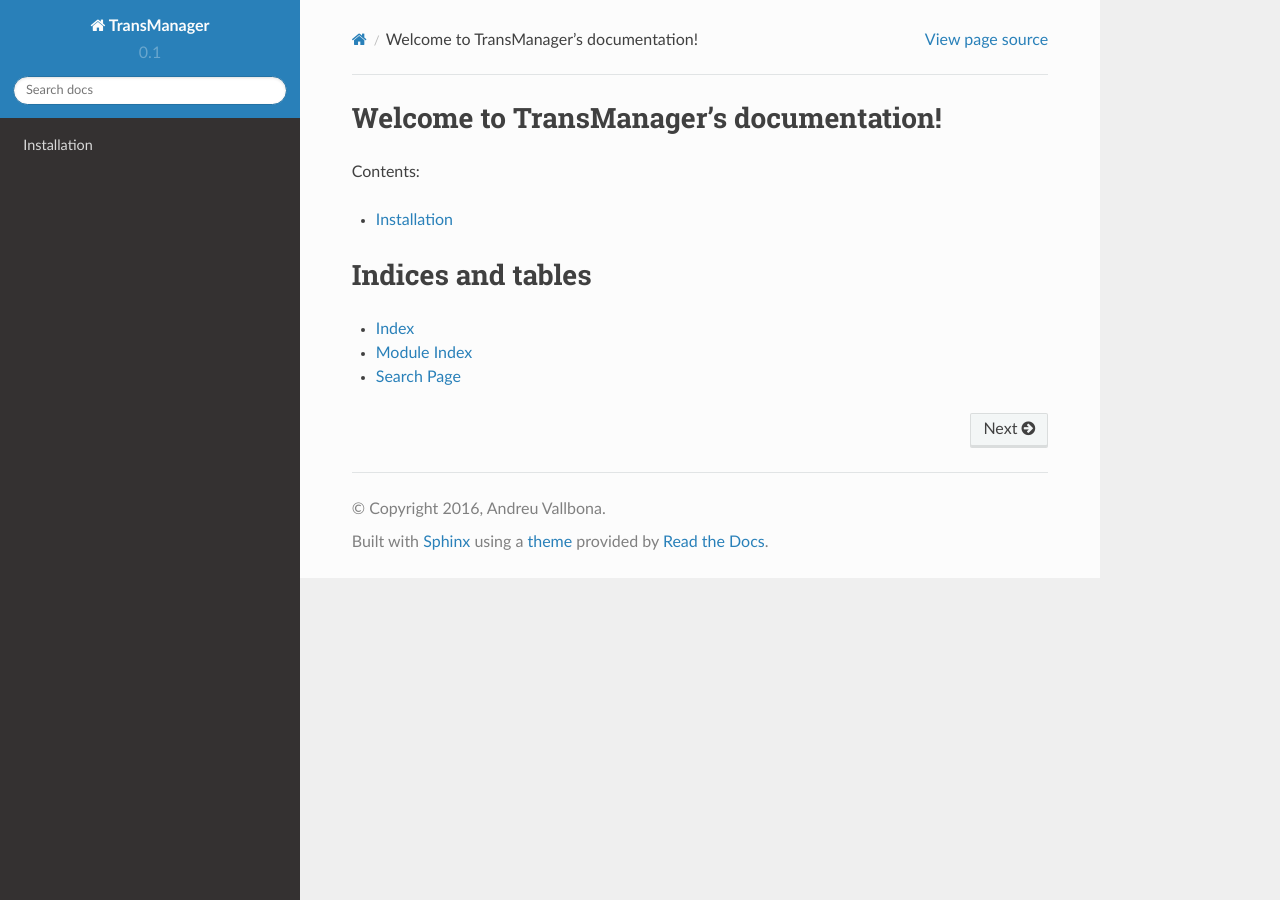
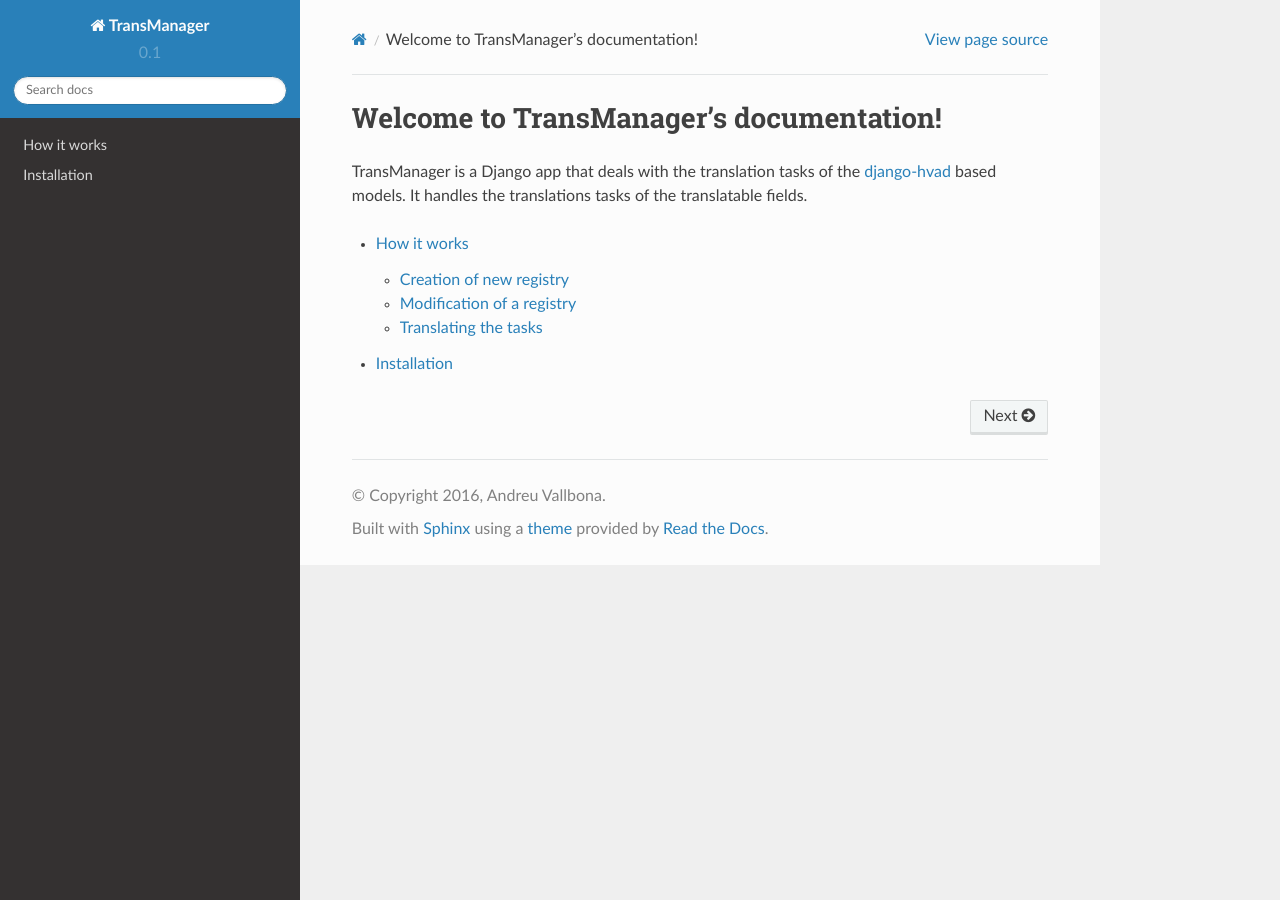
Before and after one commit to APSL/transmanager, a Sphinx documentation site: the page built from docs/index.rst, in a window 1280 px wide. Built offline with Sphinx 7.4.7 and the Read the Docs theme 2.0.0, drawn with Linux system fonts in a browser that asks for light colours; pages that are not in the unit, such as notebooks, are missing from menus.

Commit message:
documentation in progress

```diff
--- /dev/null
+++ b/docs/how_it_works.rst
@@ -0,0 +1,31 @@
+************
+How it works
+************
+TransManager its based on the handling pre_save django signal. This allow to detect the changes done in
+the translatable fields of a model.
+
+The system has to be configured as follows, every model has to have set the languages we want the translations to.
+We can set the languages per app as well, in this case if a model has no languages configured we'll take
+the model app specified languages. Besides, every language defined on the TransManager admin has to have
+an user assigned. An user can have more than one languages assigned. If there is a language without a user,
+the translations tasks will not be created.
+
+
+Creation of new registry
+------------------------
+When a new registry is created we create a new translation task for every translatable not empty field in
+every language configured for the model we're the new registry.
+
+
+Modification of a registry
+--------------------------
+When we modify a register, we will create a translation task for every modified translatable field
+in the original language.
+
+
+Translating the tasks
+---------------------
+Once the tasks are created they have to be translated. When we translate the task, having the main
+language original text as reference in the edition form, at the moment of saving the task the main
+object will be updated. This way it have the advantage that the translator user does not have to have
+access to the main content models, avoiding undesired deletions or modifications on these main models.
--- a/docs/index.rst
+++ b/docs/index.rst
@@ -6,21 +6,12 @@
 Welcome to TransManager's documentation!
 ========================================
 
-Contents:
+TransManager is a Django app that deals with the translation tasks of the
+`django-hvad <https://github.com/kristianoellegaard/django-hvad>`_ based models.
+It handles the translations tasks of the translatable fields.
 
 .. toctree::
 
+   how_it_works
    installation
-
-
-
-   :maxdepth: 2
-
-
-
-Indices and tables
-==================
-
-* :ref:`genindex`
-* :ref:`modindex`
-* :ref:`search`
+   commands
```
